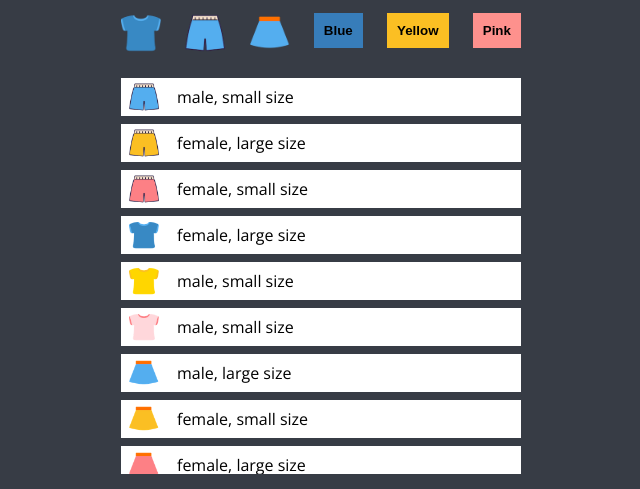
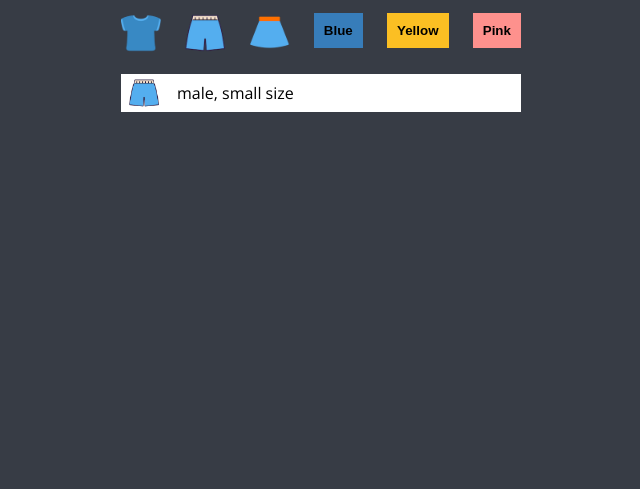
Before and after one commit to programmer-heeney/mini-game-online-shop, a plain HTML site: page index.html in a window 1280 px wide. Shown: the part 125-614 px from the top of the page, without its empty margins (319-959 px from the left). Drawn offline with nearby package versions, Linux system fonts and the light colour scheme.

Commit message:
HTML: Remove static items + JS: Creat a single item dynamically, Statically Add information to HTML Elements

```diff
--- a/index.html
+++ b/index.html
@@ -46,61 +46,8 @@
           <button id="pink" data-category="pink">Pink</button>
         </li>
       </ul>
-      <!-- Items -->
-      <ul class="items">
-        <li class="item" data-color="blue" data-type="p">
-          <img class="item__icon" src="imgs/blue_p.png" />
-          <p class="item__name">male, small size</p>
-        </li>
-        <li class="item" data-color="yellow" data-type="p">
-          <img class="item__icon" src="imgs/yellow_p.png" />
-          <p class="item__name">female, large size</p>
-        </li>
-        <li class="item" data-color="pink" data-type="p">
-          <img class="item__icon" src="imgs/pink_p.png" />
-          <p class="item__name">female, small size</p>
-        </li>
-        <li class="item" data-color="blue" data-type="t">
-          <img class="item__icon" src="imgs/blue_t.png" />
-          <p class="item__name">female, large size</p>
-        </li>
-        <li class="item" data-color="yellow" data-type="t">
-          <img class="item__icon" src="imgs/yellow_t.png" />
-          <p class="item__name">male, small size</p>
-        </li>
-        <li class="item" data-color="pink" data-type="t">
-          <img class="item__icon" src="imgs/pink_t.png" />
-          <p class="item__name">male, small size</p>
-        </li>
-        <li class="item" data-color="blue" data-type="s">
-          <img class="item__icon" src="imgs/blue_s.png" />
-          <p class="item__name">male, large size</p>
-        </li>
-        <li class="item" data-color="yellow" data-type="s">
-          <img class="item__icon" src="imgs/yellow_s.png" />
-          <p class="item__name">female, small size</p>
-        </li>
-        <li class="item" data-color="pink" data-type="s">
-          <img class="item__icon" src="imgs/pink_s.png" />
-          <p class="item__name">female, large size</p>
-        </li>
-        <li class="item" data-color="pink" data-type="t">
-          <img class="item__icon" src="imgs/pink_t.png" />
-          <p class="item__name">male, small size</p>
-        </li>
-        <li class="item" data-color="blue" data-type="s">
-          <img class="item__icon" src="imgs/blue_s.png" />
-          <p class="item__name">male, large size</p>
-        </li>
-        <li class="item" data-color="yellow" data-type="s">
-          <img class="item__icon" src="imgs/yellow_s.png" />
-          <p class="item__name">female, small size</p>
-        </li>
-        <li class="item" data-color="pink" data-type="s">
-          <img class="item__icon" src="imgs/pink_s.png" />
-          <p class="item__name">female, large size</p>
-        </li>
-      </ul>
+      <!-- Items container-->
+      <div class="items__container"></div>
     </section>
   </body>
 </html>
--- a/main.js
+++ b/main.js
@@ -1,4 +1,25 @@
 "use strict";
+// Create a Single item Dynamically Using JS
+const ul = document.createElement("ul");
+const li = document.createElement("li");
+const img = document.createElement("img");
+const p = document.createElement("p");
+const itemsContainer = document.querySelector(".items__container");
+
+itemsContainer.append(ul);
+li.append(img);
+li.append(p);
+ul.append(li);
+
+p.innerText = "male, small size";
+ul.setAttribute("calss", "items");
+li.setAttribute("class", "item");
+li.setAttribute("data-color", "blue");
+li.setAttribute("data-type", "p");
+img.setAttribute("class", "item__icon");
+img.setAttribute("src", "imgs/blue_p.png");
+p.setAttribute("class", "item__name");
+
 // Handle click on buttons on category
 const categories = document.querySelectorAll(".categories");
 const items = document.querySelectorAll(".item");
--- a/style.css
+++ b/style.css
@@ -43,6 +43,7 @@
 }
 
 ul {
+  padding: 0;
   list-style: none;
 }
 
@@ -149,7 +150,7 @@ body {
   display: flex;
   align-items: center;
   background-color: var(--color-white);
-  margin: 4px;
+  margin: 0;
   padding: 4px 8px;
 }
 
```
